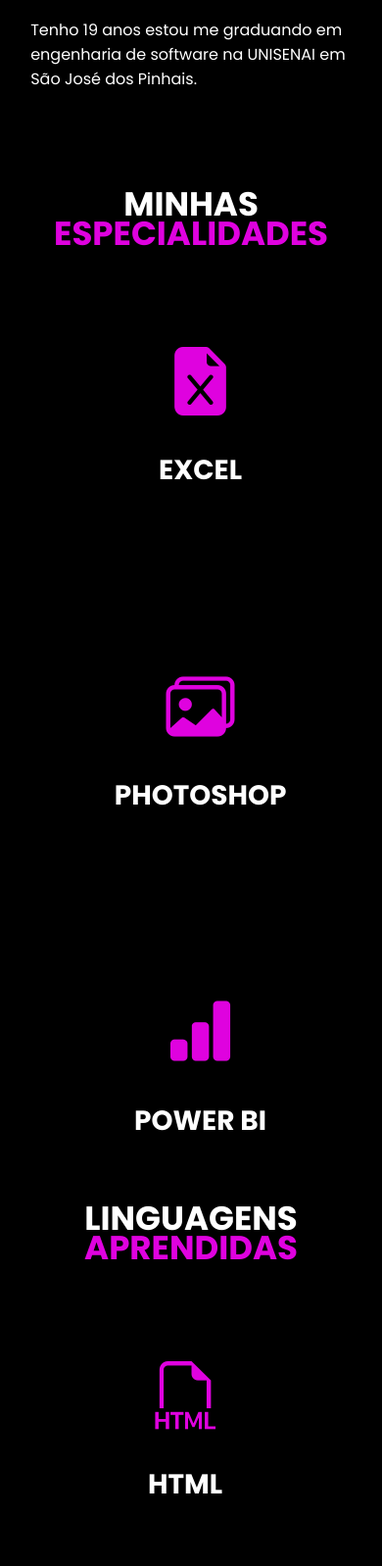
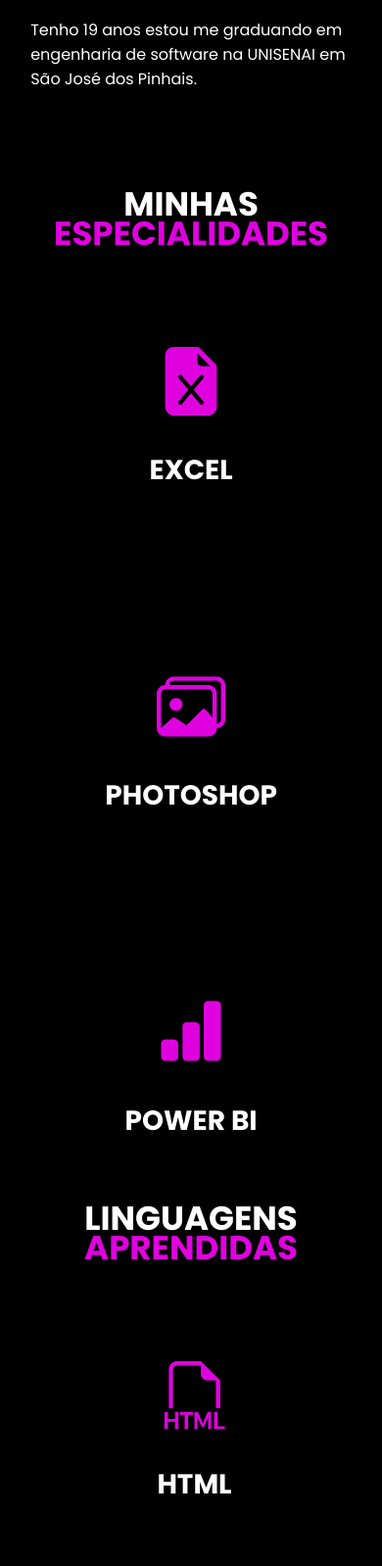
Before and after one commit to leogoemann/portifolio, a plain HTML site: page index.html in a window 390 px wide. Shown: the part 819-2417 px from the top of the page at 98% size. Drawn offline with nearby package versions, Linux system fonts and the light colour scheme.

Commit message:
responsivo2

```diff
--- a/index.html
+++ b/index.html
@@ -12,7 +12,7 @@
 
     <script src="menu.js" defer></script>
 
-    <title>Document</title>
+    <title>Portifólio</title>
 </head>
 <body>
 
--- a/styles.css
+++ b/styles.css
@@ -389,7 +389,13 @@
         padding: 40px 8%;
     }
 
+    .especialidades .especialidades_box{
+        width: 9.5cm;
+    }
 
+    .linguagens .linguagens_box{
+        width: 10.5cm;
+    }
 
     section .sobre{
         padding: 80px 8%;
@@ -408,6 +414,7 @@
     footer .flex{
         flex-direction: column;
     }
+
 }
 
 /* ESTILO MENU MOBILE */
```
